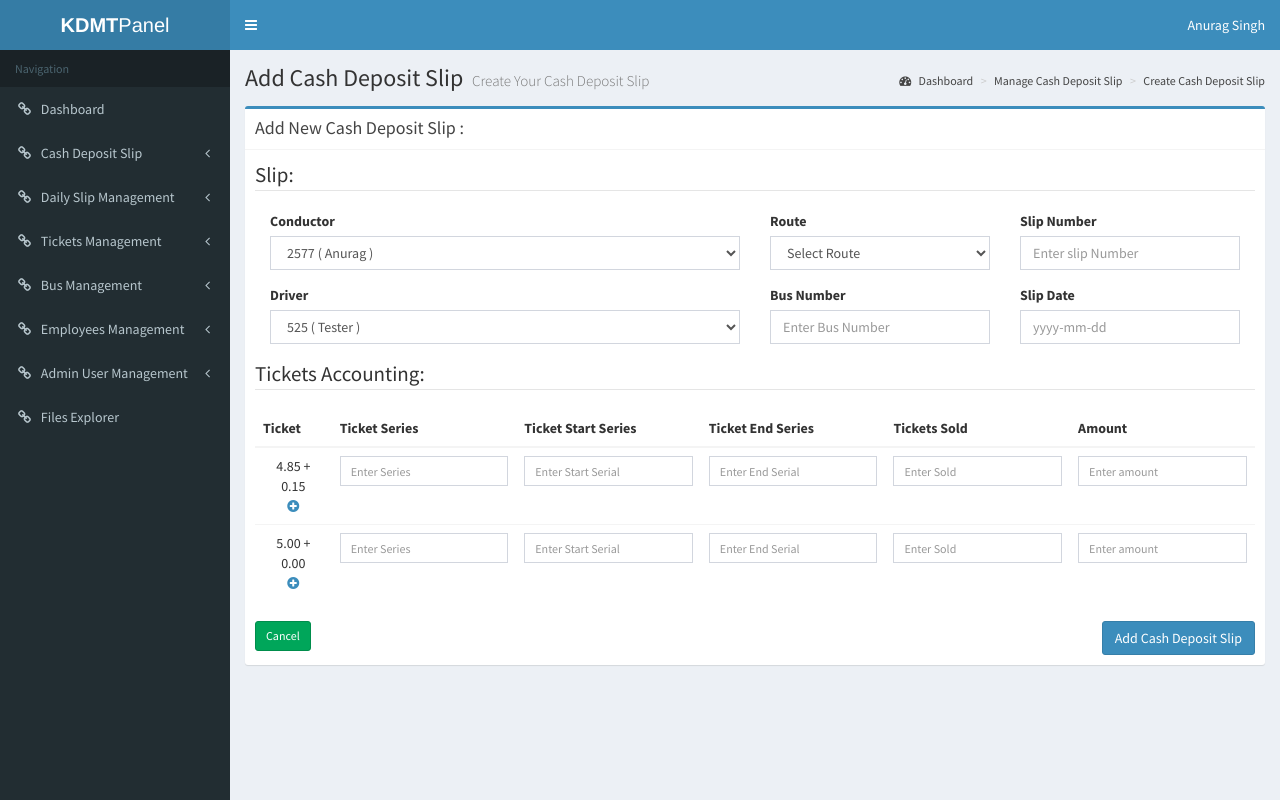
After one commit to rag06/Bus-Transport-Duty-and-Ticket-Sheet, a CodeIgniter app: page /KDMT/admin/cashDepositSlip/cashDepositSlip/addCashDepositSlip in a window 1280 px wide. The commit adds this page. Run offline with CodeIgniter, Linux system fonts and the light colour scheme; a user stored in the database is signed in; data comes from the database, SQL or seed files in the repository; some libraries are stand-ins or nearby versions.

Commit message:
cash deposit slip full and dashboard querya

```diff
--- /dev/null
+++ b/application/controllers/admin/cashDepositSlip/CashDepositSlip.php
@@ -0,0 +1,203 @@
+<?php
+defined('BASEPATH') OR exit('No direct script access allowed');
+
+class CashDepositSlip extends CI_Controller {
+
+	public function __construct() {
+		parent::__construct();
+
+		// Load form helper library
+		$this->load->helper('form');
+
+		// Load form validation library
+		$this->load->library('form_validation');
+
+		// Load session library
+		$this->load->library('session');
+
+		// Load database
+		$this->load->model('CashDepositSlip_Model', 'cashdepositslip_model');
+		$this->load->model('Bus_Model', 'bus_model');
+		$this->load->model('Tickets_Model', 'tickets_model');
+		$this->load->model('Employee_Model', 'emp_model');
+	}
+
+	public function index()
+	{
+		if(!isset($this->session->userdata['logged_in'])){
+			redirect('admin/login/login/index');
+		}
+		$data['result'] = $this->cashdepositslip_model->listCashDepositSlip();
+		$data['routes'] = array();
+		$data['employees'] = array();
+		foreach ($data['result']['result'] as $row){
+			$routeRow= $this->bus_model->getBusRoute($row->cashDeposit_slip_RouteId);
+			$empRow= $this->emp_model->getEmployee($row->cashDeposit_slip_ConductorEmpId);
+			$data['routes'][$routeRow[0]['Bus_Routes_Id']] = $routeRow;
+			$data['employees'][$empRow[0]['Employee_Id']] = $empRow;
+
+		}
+		$this->load->view('admin/cashDepositSlip/index',$data);
+	}
+
+
+	public function addCashDepositSlip()
+	{
+		if(!isset($this->session->userdata['logged_in'])){
+			redirect('admin/login/index');
+		}
+		$data['employees'] = $this->emp_model->listEmployees();
+		$data['routes'] = $this->bus_model->listBusRoutes();
+		$data['tickets'] = $this->tickets_model->listTickets();
+
+		$this->load->view('admin/cashDepositSlip/addCashDepositSlip',$data);
+
+	}
+
+	public function insertCashDepositSlip()
+	{
+				$data = array();
+
+				$data['header']= array(
+					'cashDeposit_slip_Number' => $this->input->post('slipNo'),
+					'cashDeposit_slip_ConductorEmpId' => $this->input->post('conductorEmpId'),
+					'cashDeposit_slip_RouteId' => $this->input->post('routeId'),
+					'cashDeposit_slip_BusNumber' => $this->input->post('busNumber'),
+					'cashDeposit_slip_DriverEmpId' => $this->input->post('driverEmpId'),
+					'cashDeposit_slip_Date' => $this->input->post('slipDate'),
+					'cashDeposit_slip_AddedDateTime' => date('Y-m-d H:i:s'),
+					'cashDeposit_slip_AddedBy' => $this->session->userdata['logged_in']['id']
+
+				);
+
+				$tempDetails = array(
+				'cashDeposit_slip_details_TicketId' => $this->input->post('ticketId'),
+				'cashDeposit_slip_details_ticketSeries' => $this->input->post('ticketSeries'),
+				'cashDeposit_slip_details_TicketStartSerial' => $this->input->post('ticketStartSerial'),
+				'cashDeposit_slip_details_TicketEndSerial' => $this->input->post('ticketEndSerial'),
+				'cashDeposit_slip_details_ActualTicketsSold' => $this->input->post('ticketsSold'),
+				'cashDeposit_slip_details_CalculatedAmount' => $this->input->post('amount')
+				);
+				$data['details'] = array();
+				$total_rows = count($tempDetails['cashDeposit_slip_details_TicketId']);
+				 if ($total_rows > 0)
+					{
+						for ($i=0; $i<$total_rows; $i++)
+						{
+							$temp=array();
+							$temp['cashDeposit_slip_details_TicketId'] = $tempDetails['cashDeposit_slip_details_TicketId'][$i];
+							$temp['cashDeposit_slip_details_ticketSeries'] = $tempDetails['cashDeposit_slip_details_ticketSeries'][$i];
+							$temp['cashDeposit_slip_details_TicketStartSerial'] = $tempDetails['cashDeposit_slip_details_TicketStartSerial'][$i];
+							$temp['cashDeposit_slip_details_TicketEndSerial'] = $tempDetails['cashDeposit_slip_details_TicketEndSerial'][$i];
+							$temp['cashDeposit_slip_details_ActualTicketsSold'] = $tempDetails['cashDeposit_slip_details_ActualTicketsSold'][$i];
+							$temp['cashDeposit_slip_details_CalculatedAmount'] = $tempDetails['cashDeposit_slip_details_CalculatedAmount'][$i];
+							array_push($data['details'],$temp);
+						}
+					}
+				//print_r($tempDetails);die;
+				$result = $this->cashdepositslip_model->addCashDepositSlip($data);
+				if ($result == TRUE) {
+					redirect('admin/cashDepositSlip/cashDepositSlip');
+				}
+				 else {
+					$data = array(
+						'error_message' => 'Error in inserting dailySlip'
+					);
+					$this->load->view('admin/cashDepositSlip/editCashDepositSlip', $data);
+				}
+
+	}
+
+	public function editCashDepositSlip($id)
+	{
+		if(!isset($this->session->userdata['logged_in'])){
+			redirect('admin/login/index');
+		}
+		$data['result'] = $this->cashdepositslip_model->getCashDepositSlip($id);
+		$data['details'] = $this->cashdepositslip_model->getCashDepositSlipDetails($id);
+		$data['route'] = $this->bus_model->getBusRoute($data['result'][0]['cashDeposit_slip_RouteId']);
+		$data['employees'] = $this->emp_model->listEmployees();
+		$data['routes'] = $this->bus_model->listBusRoutes();
+
+		$tempTickets=$this->tickets_model->listTickets();
+		$tempArray=array();
+		foreach($tempTickets['result'] as $tickets){
+			$tempArray[$tickets->tickets_Id] = $tickets;
+		}
+		$data['tickets'] = $tempArray;
+		$this->load->view('admin/cashDepositSlip/editCashDepositSlip',$data);
+
+	}
+
+	public function updateCashDepositSlip()
+	{
+				$data = array();
+
+				$data['header']= array(
+					'cashDeposit_slip_Id' => $this->input->post('slipId'),
+					'cashDeposit_slip_Number' => $this->input->post('slipNo'),
+					'cashDeposit_slip_ConductorEmpId' => $this->input->post('conductorEmpId'),
+					'cashDeposit_slip_RouteId' => $this->input->post('routeId'),
+					'cashDeposit_slip_BusNumber' => $this->input->post('busNumber'),
+					'cashDeposit_slip_DriverEmpId' => $this->input->post('driverEmpId'),
+					'cashDeposit_slip_Date' => $this->input->post('slipDate'),
+					'cashDeposit_slip_AddedDateTime' => date('Y-m-d H:i:s'),
+					'cashDeposit_slip_AddedBy' => $this->session->userdata['logged_in']['id']
+
+				);
+
+				$tempDetails = array(
+				'cashDeposit_slip_details_Id' => $this->input->post('slipdetailsId'),
+				'cashDeposit_slip_details_TicketId' => $this->input->post('ticketId'),
+				'cashDeposit_slip_details_ticketSeries' => $this->input->post('ticketSeries'),
+				'cashDeposit_slip_details_TicketStartSerial' => $this->input->post('ticketStartSerial'),
+				'cashDeposit_slip_details_TicketEndSerial' => $this->input->post('ticketEndSerial'),
+				'cashDeposit_slip_details_ActualTicketsSold' => $this->input->post('ticketsSold'),
+				'cashDeposit_slip_details_CalculatedAmount' => $this->input->post('amount')
+				);
+				$data['details'] = array();
+				$total_rows = count($tempDetails['cashDeposit_slip_details_TicketId']);
+				 if ($total_rows > 0)
+					{
+						for ($i=0; $i<$total_rows; $i++)
+						{
+							$temp=array();
+							$temp['cashDeposit_slip_details_Id'] = $tempDetails['cashDeposit_slip_details_Id'][$i];
+							$temp['cashDeposit_slip_details_TicketId'] = $tempDetails['cashDeposit_slip_details_TicketId'][$i];
+							$temp['cashDeposit_slip_details_ticketSeries'] = $tempDetails['cashDeposit_slip_details_ticketSeries'][$i];
+							$temp['cashDeposit_slip_details_TicketStartSerial'] = $tempDetails['cashDeposit_slip_details_TicketStartSerial'][$i];
+							$temp['cashDeposit_slip_details_TicketEndSerial'] = $tempDetails['cashDeposit_slip_details_TicketEndSerial'][$i];
+							$temp['cashDeposit_slip_details_ActualTicketsSold'] = $tempDetails['cashDeposit_slip_details_ActualTicketsSold'][$i];
+							$temp['cashDeposit_slip_details_CalculatedAmount'] = $tempDetails['cashDeposit_slip_details_CalculatedAmount'][$i];
+							array_push($data['details'],$temp);
+						}
+					}
+
+				$result = $this->cashdepositslip_model->updateCashDepositSlip($data);
+
+					redirect('admin/cashDepositSlip/cashDepositSlip');
+				/* }
+				 else {
+					$data = array(
+						'error_message' => 'Error in updating dailySlip'
+					);
+					$this->load->view('admin/dailySlip/editDailySlip', $data);
+				} */
+
+	}
+
+	public function deleteCashDepositSlip() {
+				$id =$this->input->post('cashslipId');
+				$result = $this->cashdepositslip_model->deleteCashDepositSlip($id);
+				if ($result == TRUE) {
+					redirect('admin/cashDepositSlip/cashDepositSlip');
+				}
+				 else {
+					$data = array(
+						'error_message' => 'Error in deleting dailySlip'
+					);
+					$this->load->view('admin/cashDepositSlip/index', $data);
+				}
+
+	}
+}
--- a/application/models/CashDepositSlip_Model.php
+++ b/application/models/CashDepositSlip_Model.php
@@ -28,7 +28,7 @@ Class CashDepositSlip_Model extends CI_Model {
 
 	public function getCashDepositSlipDetails($id) {
 
-		$query=$this->db->query("SELECT * FROM cashdeposit_slip_details  WHERE cashDeposit_slip_details_Id = $id");
+		$query=$this->db->query("SELECT * FROM cashdeposit_slip_details  WHERE cashDeposit_slip_details_SlipId = $id");
 				return $query->result_array();
 
 	}
--- /dev/null
+++ b/application/views/admin/cashDepositSlip/addCashDepositSlip.php
@@ -0,0 +1,149 @@
+<?php $this->load->view('admin/layout/header.php');?>
+  <body class="hold-transition skin-blue sidebar-mini">
+    <div class="wrapper">
+	<?php $this->load->view('admin/layout/mainHeader.php');?>
+	<?php $this->load->view('admin/layout/sideBar.php');?>
+
+      <!-- Content Wrapper. Contains page content -->
+      <div class="content-wrapper">
+        <!-- Content Header (Page header) -->
+        <section class="content-header">
+          <h1>
+            Add Cash Deposit Slip
+            <small>Create Your Cash Deposit Slip</small>
+          </h1>
+          <ol class="breadcrumb">
+            <li><a href="#"><i class="fa fa-dashboard"></i> Dashboard</a></li>
+            <li class="active"><a href="<?php echo base_url() ;?>admin/cashDepositSlip/cashDepositSlip/index">Manage Cash Deposit Slip</a></li>
+            <li class="active"><a href="#">Create Cash Deposit Slip</a></li>
+          </ol>
+        </section>
+
+        <!-- Main content -->
+        <section class="content">
+				 <div class="box box-primary">
+						<div class="box-header with-border">
+						  <h3 class="box-title">Add New  Cash Deposit Slip :</h3>
+						</div><!-- /.box-header -->
+						  <div class="box-body">
+							<form method="post" action="<?php echo base_url() ;?>admin/cashDepositSlip/cashDepositSlip/insertCashDepositSlip">
+								 <?php
+								echo "<div class='error_msg'>";
+								if (isset($error_message)) {
+								echo $error_message;
+								}
+								echo validation_errors();
+								echo "</div>";
+								?>
+								<fieldset>
+									<legend>Slip:</legend>
+									<div class="">
+										<div class="form-group col-md-6">
+										  <label for="conductorEmpId">Conductor</label>
+										  <select class="form-control" id="conductorEmpId" name="conductorEmpId">
+											<?php
+												foreach($employees['result'] as $emp){
+													if($emp->Employee_Type == 1)
+													 echo '<option value="'.$emp->Employee_Id.'" >'.$emp->Employee_Number.' ( '.$emp->Employee_Name.' )</option>';
+												}
+											?>
+										  </select>
+										</div>
+										<div class="form-group  col-md-3">
+										  <label for="routeId">Route</label>
+										  <select class="form-control" id="routeId" name="routeId" required>
+											<option value="">Select Route</option>
+										  <?php
+												foreach($routes['result'] as $route){
+													 echo '<option value="'.$route->Bus_Routes_Id.'" >'.$route->Bus_Routes_Number.' ( '.$route->Bus_Routes_Source.' - '.$route->Bus_Routes_Destination.' )</option>';
+												}
+											?>
+											</select>
+										</div>
+										<div class="form-group col-md-3">
+										  <label for="slipNo">Slip Number</label>
+										  <input type="text" class="form-control" id="slipNo" name="slipNo" placeholder="Enter slip Number">
+										</div>
+									</div>
+									<div class="">
+
+										<div class="form-group col-md-6">
+										  <label for="driverEmpId">Driver </label>
+										  <select class="form-control" id="driverEmpId" name="driverEmpId">
+										  <?php
+												foreach($employees['result'] as $emp){
+													if($emp->Employee_Type == 0)
+													 echo '<option value="'.$emp->Employee_Id.'" >'.$emp->Employee_Number.' ( '.$emp->Employee_Name.' )</option>';
+												}
+											?>
+											</select>
+										</div>
+										<div class="form-group col-md-3">
+										  <label for="busNumber">Bus Number</label>
+										  <input type="text" class="form-control" id="busNumber" name="busNumber" placeholder="Enter Bus Number">
+										</div>
+
+										<div class="form-group col-md-3">
+										  <label for="slipDate">Slip Date</label>
+										  <input type="text" class="form-control" id="slipDate" name="slipDate" placeholder="yyyy-mm-dd">
+										</div>
+									</div>
+								</fieldset>
+
+								<fieldset>
+									<legend>Tickets Accounting:</legend>
+										<table class="table dataTables">
+											<thead>
+												<tr>
+													<th>Ticket</th>
+													<th>Ticket Series</th>
+													<th>Ticket Start Series</th>
+													<th>Ticket End Series</th>
+													<th>Tickets Sold</th>
+													<th>Amount</th>
+												</tr>
+											</thead>
+											<tbody>
+												<?php
+													foreach($tickets['result'] as $ticketRow){?>
+														<tr>
+															<td style="text-align:center">
+																<input type="hidden"  name="ticketId[]" value="<?php echo $ticketRow->tickets_Id ;?>">
+																<span><?php echo $ticketRow->tickets_Price ;?></span> + <span><?php echo $ticketRow->tickets_ExtraPrice ;?></span><br/>
+																<a href="javascript:void(0);" class="cloneTicketRow"><i class="fa fa-plus-circle" aria-hidden="true"></i></a>
+															</td>
+															<td> <input type="text" class="form-control input-sm" name="ticketSeries[]" placeholder="Enter Series"></td>
+															<td> <input type="text" class="form-control input-sm"  name="ticketStartSerial[]" placeholder="Enter Start Serial"></td>
+															<td> <input type="text" class="form-control input-sm" name="ticketEndSerial[]" placeholder="Enter End Serial"></td>
+															<td> <input type="text" class="form-control input-sm"  name="ticketsSold[]" placeholder="Enter Sold"></td>
+															<td> <input type="text" class="form-control input-sm" name="amount[]" placeholder="Enter amount"></td>
+														</tr>
+
+												<?php }
+												?>
+											</tbody>
+										<table>
+								</fieldset>
+
+
+
+								<a href="<?php echo base_url() ;?>admin/cashDepositSlip/cashDepositSlip/index" class="btn btn-success btn-sm">Cancel</a>
+								<button type="submit" class="btn btn-primary pull-right">Add Cash Deposit Slip </button>
+							</form>
+						  </div><!-- /.box-body -->
+					</div><!--box end-->
+			</section><!-- /.content -->
+      </div><!-- /.content-wrapper -->
+
+     <?php $this->load->view('admin/layout/footer.php');?>
+	 <script>
+		$(document).ready(function(){
+			$('.cloneTicketRow').click(function(){
+				var $this     = $(this);
+				var $parentTR = $this.closest('tr');
+				 var $newTR = $parentTR.clone();
+				 $newTR.find('.cloneTicketRow').hide();
+				$newTR.insertAfter($parentTR);
+			});
+		});
+	 </script>
--- a/application/views/admin/layout/mainHeader.php
+++ b/application/views/admin/layout/mainHeader.php
@@ -5,9 +5,9 @@
         <!-- Logo -->
         <a href="<?php echo base_url();?>" class="logo">
           <!-- mini logo for sidebar mini 50x50 pixels -->
-          <span class="logo-mini"><b>A</b>dmin</span>
+          <span class="logo-mini"><b>KDMT</b></span>
           <!-- logo for regular state and mobile devices -->
-          <span class="logo-lg"><b>Admin</b>Panel</span>
+          <span class="logo-lg"><b>KDMT</b>Panel</span>
         </a>
 
         <!-- Header Navbar -->
--- a/application/views/admin/layout/sideBar.php
+++ b/application/views/admin/layout/sideBar.php
@@ -9,8 +9,8 @@
 			<li class="treeview">
               <a href="#"><i class="fa fa-link"></i> <span>Cash Deposit Slip </span> <i class="fa fa-angle-left pull-right"></i></a>
               <ul class="treeview-menu">
-                <li><a href="<?php echo base_url()?>admin/">Create a Cash Deposit Slip</a></li>
-                <li><a href="<?php echo base_url()?>admin/">Manage Cash Deposit Slip</a></li>
+                <li><a href="<?php echo base_url()?>admin/cashDepositSlip/cashDepositSlip/addCashDepositSlip">Create a Cash Deposit Slip</a></li>
+                <li><a href="<?php echo base_url()?>admin/cashDepositSlip/cashDepositSlip/index">Manage Cash Deposit Slip</a></li>
               </ul>
             </li>
 			<li class="treeview">
```
Also changed, not shown: application/views/admin/cashDepositSlip/editCashDepositSlip.php (added, +166 -0 lines), application/views/admin/cashDepositSlip/index.php (added, +96 -0 lines), dasboardquery.txt (added, +28 -0 lines).
